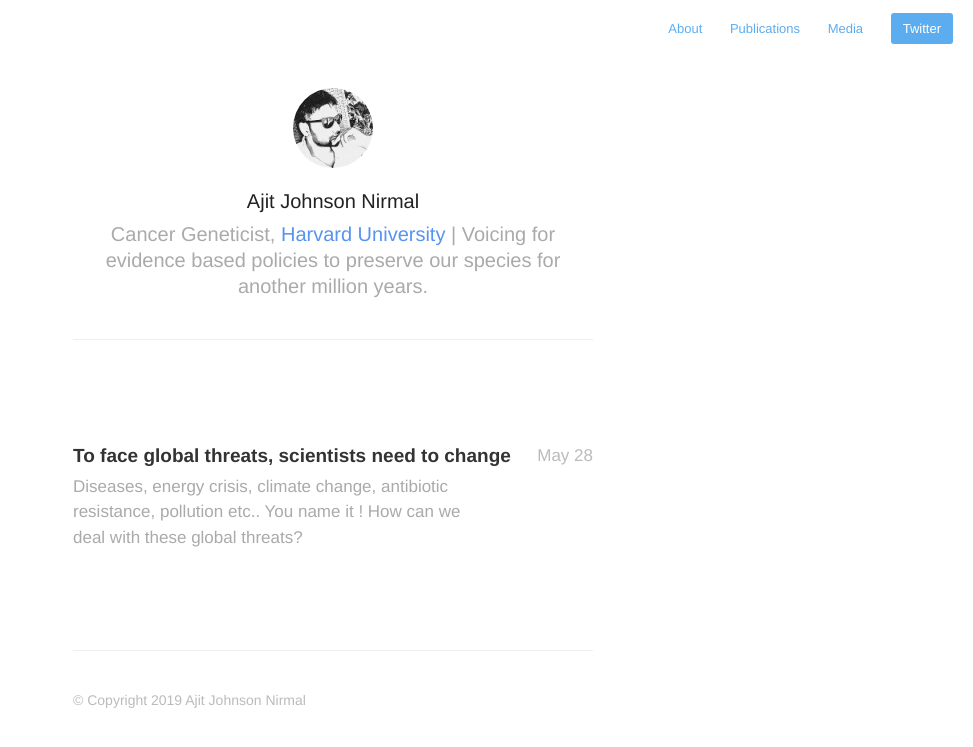
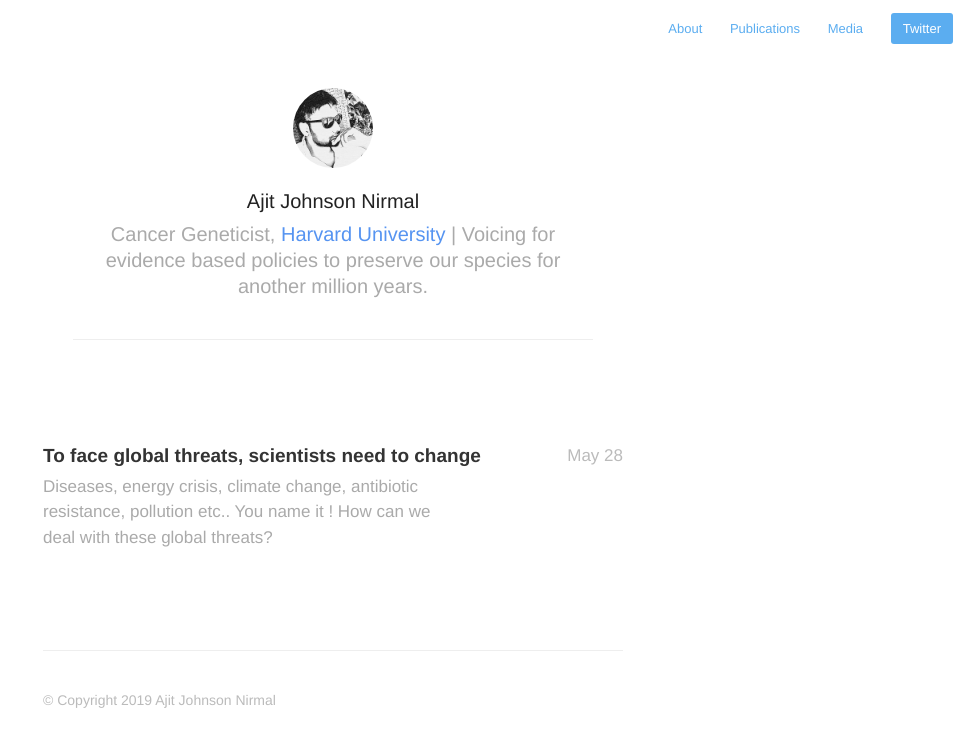
Before and after one commit to jjacklee116/ajitjohnson.github.io, a Jekyll site: the page built from index.html, in a window 1280 px wide. Shown: the top 747 px of the page, without its empty margins (307-1280 px from the left). Built offline with Jekyll 4.4.1, drawn with Linux system fonts in a browser that asks for light colours; nearby versions of some CDN libraries; the list of posts is cut into pages by our own code.

Commit message:
home page

```diff
--- a/assets/css/style.css
+++ b/assets/css/style.css
@@ -148,7 +148,7 @@ nav.main-nav a.cta {
 #wrapper.home {
 	max-width: 600px;
 	margin: 0 auto;
-	padding: 0px 40px 20px 40px;
+	padding: 0px 10px 20px 10px;
 }
 
 .home #avatar {
```
